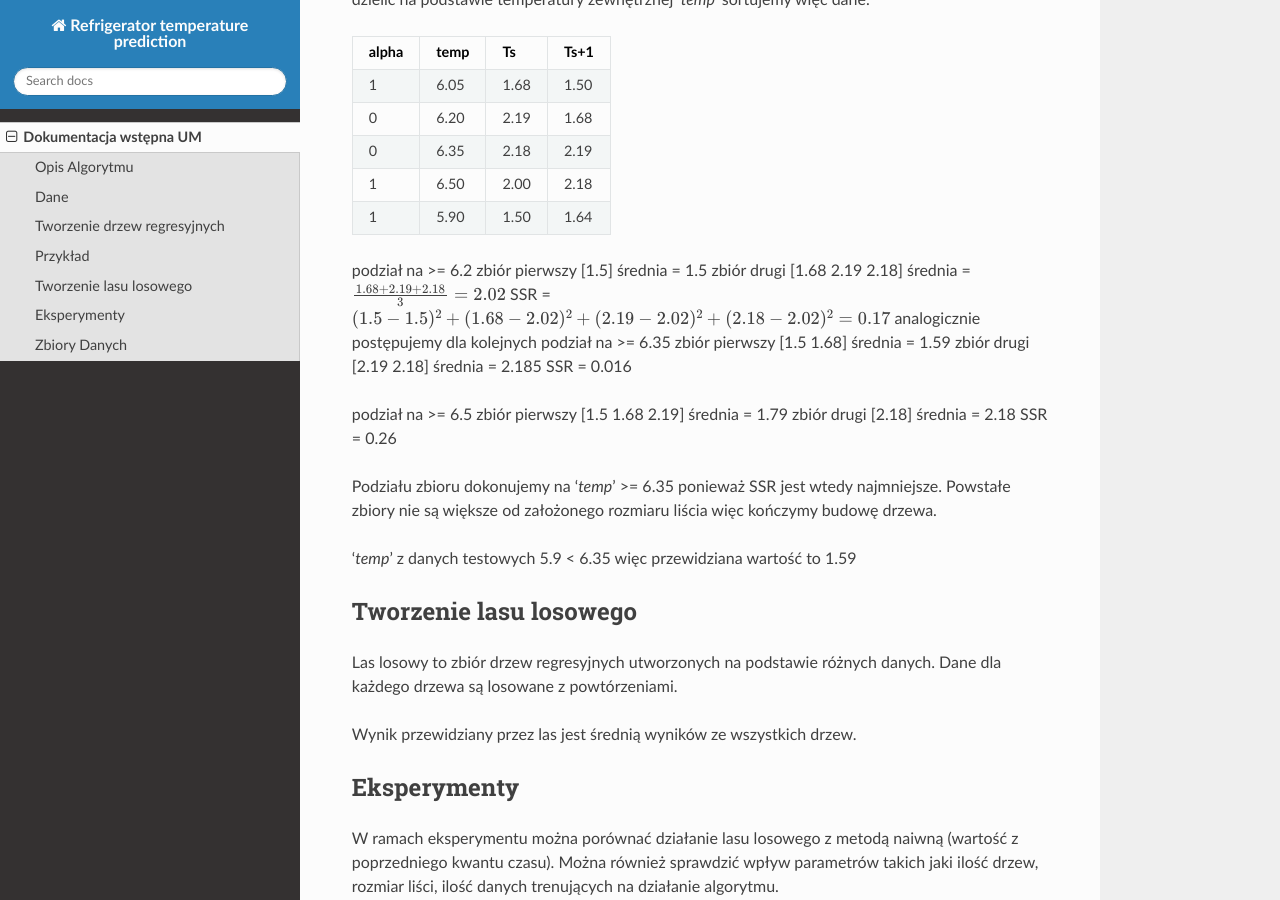
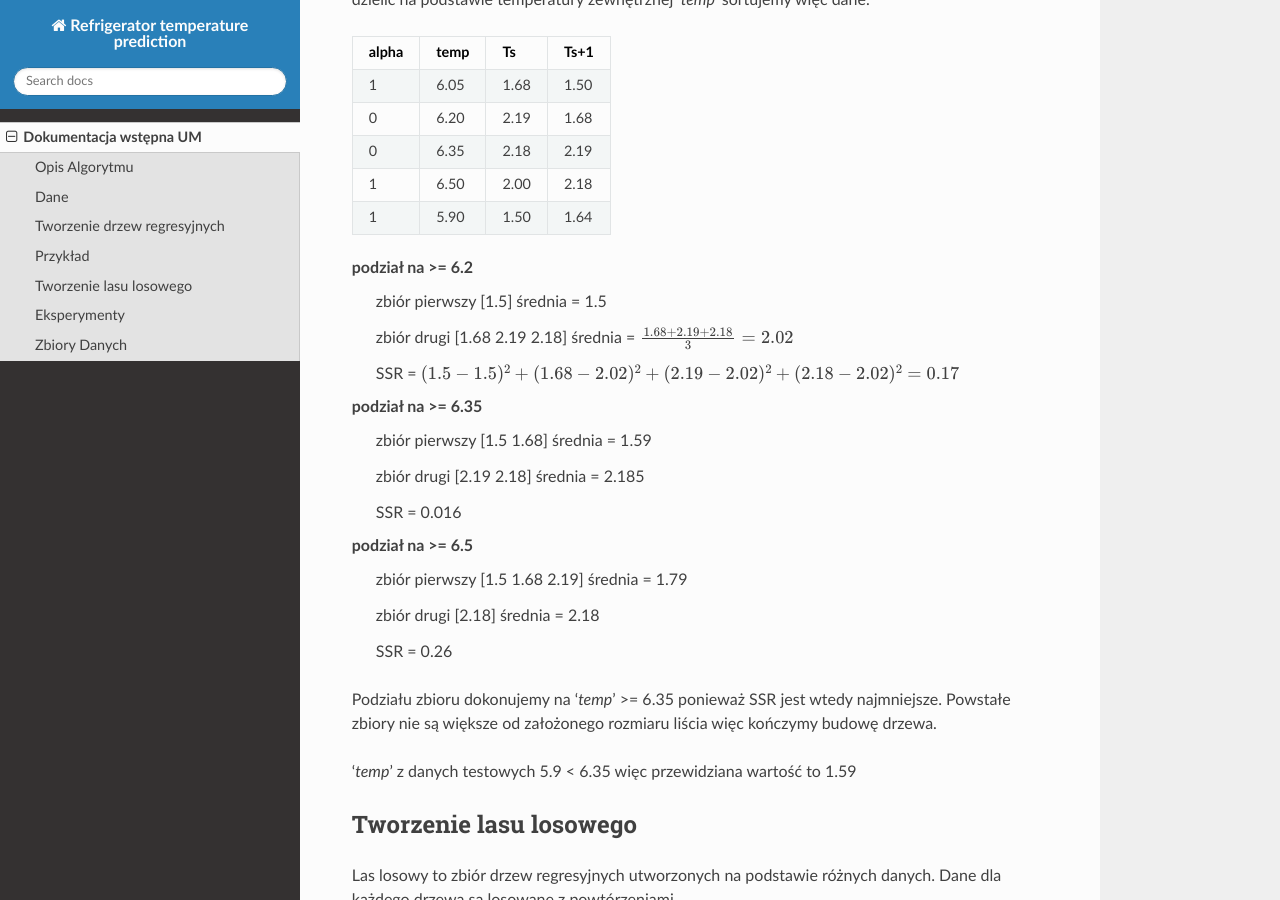
Before and after one commit to jacekdobrowolski/regression_forest, a Sphinx documentation site: the page built from docs/dok_wstepna.rst, in a window 1280 px wide and 900 px high, scrolled down 1363 px. Built offline with Sphinx 7.4.7 and the Read the Docs theme 2.0.0, drawn with Linux system fonts in a browser that asks for light colours.

Commit message:
figuring out SSR calculation

```diff
--- a/docs/conf.py
+++ b/docs/conf.py
@@ -10,9 +10,9 @@
 # add these directories to sys.path here. If the directory is relative to the
 # documentation root, use os.path.abspath to make it absolute, like shown here.
 #
-# import os
-# import sys
-# sys.path.insert(0, os.path.abspath('.'))
+import os
+import sys
+sys.path.insert(0, os.path.abspath('..'))
 
 
 # -- Project information -----------------------------------------------------
--- a/docs/dok_wstepna.rst
+++ b/docs/dok_wstepna.rst
@@ -71,15 +71,26 @@ alpha temp Ts   Ts+1
 1     5.90 1.50 1.64
 ===== ==== ==== ====
 
-podział na >= 6.2 zbiór pierwszy [1.5] średnia = 1.5 zbiór drugi [1.68
-2.19 2.18] średnia = :math:`\frac{1.68 + 2.19 + 2.18} {3} = 2.02` SSR =
-:math:`(1.5 - 1.5)^2 + (1.68 - 2.02)^2 + (2.19 - 2.02)^2 + (2.18 - 2.02)^2 = 0.17`
-analogicznie postępujemy dla kolejnych
-podział na >= 6.35 zbiór pierwszy [1.5 1.68] średnia = 1.59 zbiór drugi
-[2.19 2.18] średnia = 2.185 SSR = 0.016
+podział na >= 6.2
+   zbiór pierwszy [1.5] średnia = 1.5
 
-podział na >= 6.5 zbiór pierwszy [1.5 1.68 2.19] średnia = 1.79 zbiór
-drugi [2.18] średnia = 2.18 SSR = 0.26
+   zbiór drugi [1.68 2.19 2.18] średnia = :math:`\frac{1.68 + 2.19 + 2.18} {3} = 2.02`
+
+   SSR = :math:`(1.5 - 1.5)^2 + (1.68 - 2.02)^2 + (2.19 - 2.02)^2 + (2.18 - 2.02)^2 = 0.17`
+
+podział na >= 6.35
+   zbiór pierwszy [1.5 1.68] średnia = 1.59
+
+   zbiór drugi [2.19 2.18] średnia = 2.185
+
+   SSR = 0.016
+
+podział na >= 6.5
+   zbiór pierwszy [1.5 1.68 2.19] średnia = 1.79
+
+   zbiór drugi [2.18] średnia = 2.18
+
+   SSR = 0.26
 
 Podziału zbioru dokonujemy na ‘*temp*’ >= 6.35 ponieważ SSR jest wtedy
 najmniejsze. Powstałe zbiory nie są większe od założonego rozmiaru
--- a/docs/index.rst
+++ b/docs/index.rst
@@ -6,7 +6,8 @@ Welcome to Refrigerator temperature prediction's documentation!
 
     dok_wstepna
 
-
+.. automodule:: random_forest.tree
+    :members:
 
 Indices and tables
 ==================
--- a/random_forest/__init__.py
+++ b/random_forest/__init__.py
@@ -1,3 +1 @@
-LEAF_SIZE = 3
-
-from .tree import Tree
+from random_forest.tree import Tree
```
Also changed, not shown: test.ipynb (deleted), 2 other files.
